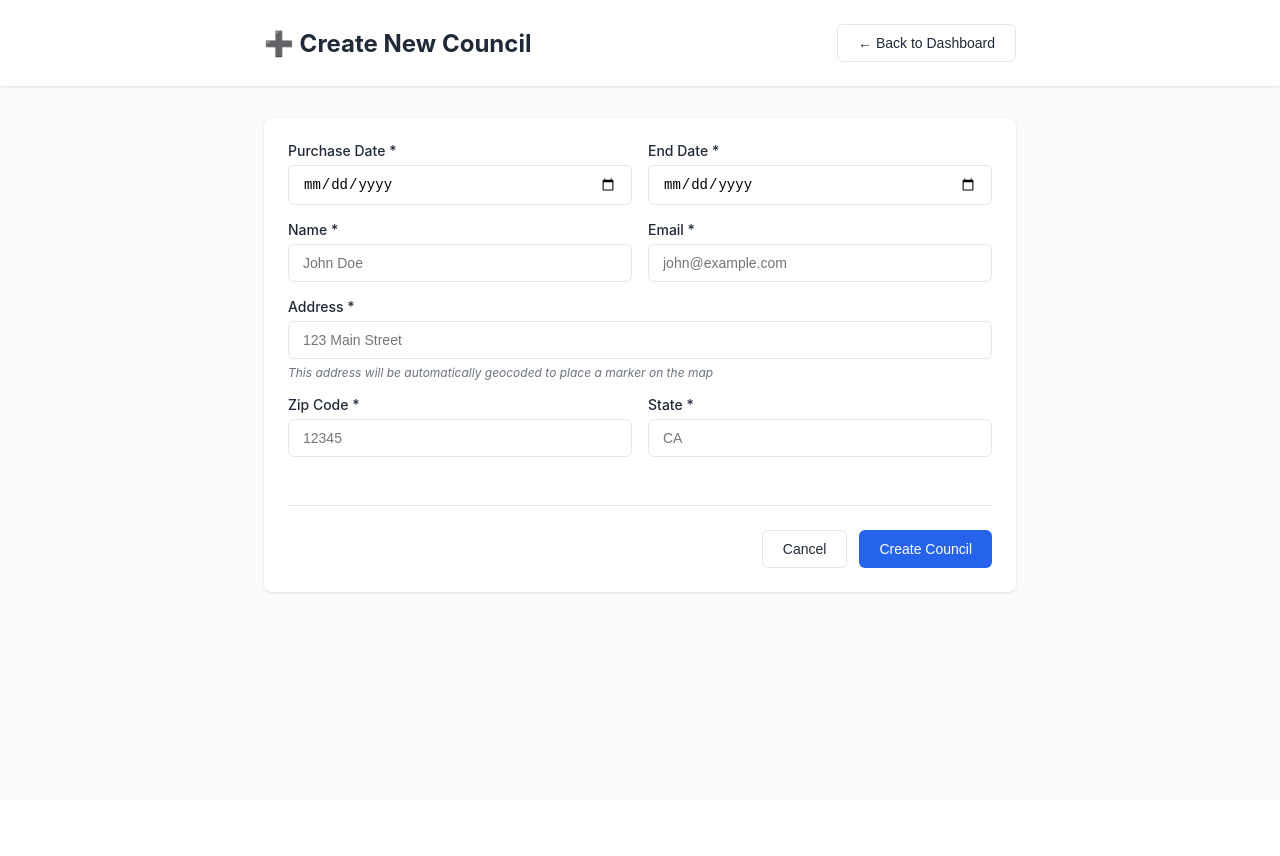
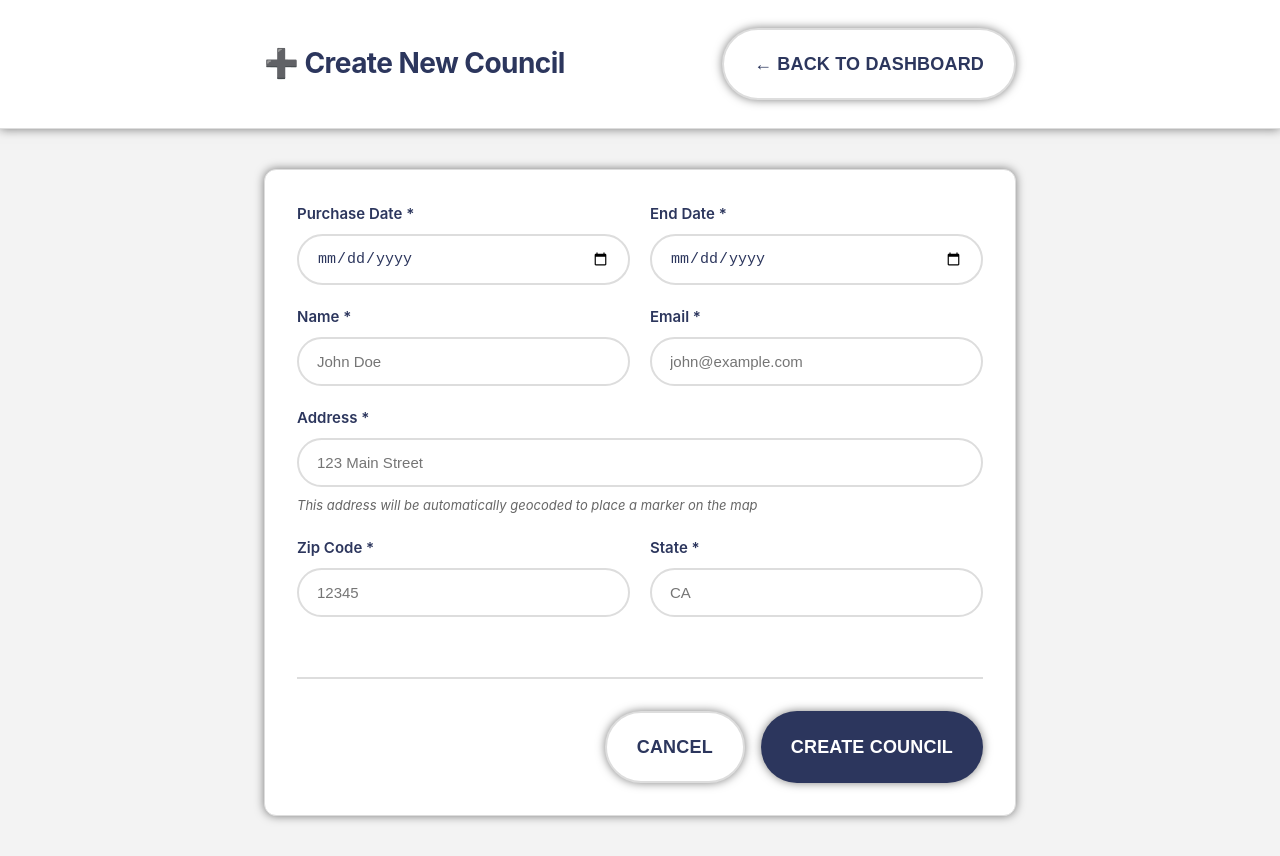
Before and after one commit to gufigufi/Councils-Lists, a React (Vite) app in the folder frontend/: page /admin/councils/new in a window 1280 px wide. Before the commit the page ends 800 px from the top, so only its background shows below. Built offline with nearby package versions, Linux system fonts and the light colour scheme; sample sign-in values are in the browser's storage.

Commit message:
feat: enhance UI components and styles, add header logo, and update CSS variables

```diff
--- a/frontend/src/components/Admin/CouncilForm.css
+++ b/frontend/src/components/Admin/CouncilForm.css
@@ -1,12 +1,13 @@
 .council-form-page {
     min-height: 100vh;
-    background: var(--bg-light);
+    background: var(--bg-secondary);
 }
 
 .form-header {
-    background: white;
+    background: var(--bg-primary);
     box-shadow: var(--shadow);
-    padding: 1.5rem 0;
+    padding: 1.75rem 0;
+    border-bottom: 1px solid var(--border-color);
 }
 
 .form-header .container {
@@ -19,53 +20,59 @@
 }
 
 .form-title {
-    font-size: 1.5rem;
+    font-family: inherit;
+    font-size: 1.75rem;
     font-weight: 700;
     color: var(--text-primary);
     margin: 0;
+    letter-spacing: -0.02em;
 }
 
 .form-content {
     max-width: 800px;
     margin: 0 auto;
-    padding: 2rem 1.5rem;
+    padding: 2.5rem 1.5rem;
 }
 
 .form-card {
-    padding: 2rem;
+    padding: 2.5rem;
+    background: var(--bg-primary);
+    border-radius: 12px;
+    box-shadow: var(--shadow);
+    border: 1px solid var(--border-color);
 }
 
 .form-row {
     display: grid;
     grid-template-columns: 1fr 1fr;
-    gap: 1rem;
+    gap: 1.25rem;
 }
 
 .form-hint {
     display: block;
-    margin-top: 0.375rem;
-    font-size: 0.75rem;
+    margin-top: 0.5rem;
+    font-size: 0.8125rem;
     color: var(--text-secondary);
     font-style: italic;
 }
 
 .info-message {
-    padding: 0.75rem 1rem;
-    background: #eff6ff;
-    color: var(--primary-color);
-    border-radius: 0.375rem;
-    border: 1px solid #dbeafe;
-    font-size: 0.875rem;
-    margin-bottom: 1rem;
+    padding: 1rem 1.25rem;
+    background: #e8eaf2;
+    color: var(--primary-dark);
+    border-radius: 12px;
+    border: 2px solid var(--primary-color);
+    font-size: 0.9375rem;
+    margin-bottom: 1.25rem;
 }
 
 .form-actions {
     display: flex;
     justify-content: flex-end;
-    gap: 0.75rem;
-    margin-top: 2rem;
-    padding-top: 1.5rem;
-    border-top: 1px solid var(--border-color);
+    gap: 1rem;
+    margin-top: 2.5rem;
+    padding-top: 2rem;
+    border-top: 2px solid var(--border-color);
 }
 
 @media (max-width: 640px) {
--- a/frontend/src/components/Admin/Login.css
+++ b/frontend/src/components/Admin/Login.css
@@ -3,8 +3,8 @@
     display: flex;
     align-items: center;
     justify-content: center;
-    background: linear-gradient(135deg, #667eea 0%, #764ba2 100%);
-    padding: 1rem;
+    background: var(--bg-secondary);
+    padding: 1.5rem;
 }
 
 .login-container {
@@ -13,26 +13,31 @@
 }
 
 .login-card {
-    background: white;
-    padding: 2rem;
+    background: var(--bg-primary);
+    padding: 2.5rem;
+    border-radius: 12px;
+    box-shadow: var(--shadow-lg);
 }
 
 .login-header {
     text-align: center;
-    margin-bottom: 2rem;
+    margin-bottom: 2.5rem;
 }
 
 .login-title {
-    font-size: 1.875rem;
+    font-family: inherit;
+    font-size: 2rem;
     font-weight: 700;
     color: var(--text-primary);
-    margin: 0 0 0.5rem 0;
+    margin: 0 0 0.75rem 0;
+    letter-spacing: -0.02em;
 }
 
 .login-subtitle {
-    font-size: 1rem;
+    font-size: 1.0625rem;
     color: var(--text-secondary);
     margin: 0;
+    font-weight: 400;
 }
 
 .login-footer {
@@ -43,9 +48,12 @@
 .back-link {
     color: var(--primary-color);
     text-decoration: none;
-    font-size: 0.875rem;
+    font-size: 0.9375rem;
+    font-weight: 600;
+    transition: all 0.3s ease;
 }
 
 .back-link:hover {
-    text-decoration: underline;
+    color: var(--primary-dark);
+    transform: translateY(-1px);
 }
--- a/frontend/src/components/Home/HomePage.jsx
+++ b/frontend/src/components/Home/HomePage.jsx
@@ -3,6 +3,7 @@ import MapView from '../Map/MapView';
 import SearchBar from '../Search/SearchBar';
 import CouncilList from '../CouncilList/CouncilList';
 import { councilsAPI } from '../../services/api';
+import headerLogo from '../../assets/header-logo.png';
 import './HomePage.css';
 
 function HomePage() {
@@ -78,8 +79,16 @@ function HomePage() {
         <div className="home-page">
             <header className="header">
                 <div className="container">
-                    <h1 className="logo">📍 Council Map Finder</h1>
-                    <a href="/admin" className="admin-link">Admin Panel</a>
+                    <div className="logo-container">
+                        <img src={headerLogo} alt="Logo" className="header-logo" />
+                        <h1 className="logo">Council Map Finder</h1>
+                    </div>
+                    <a href="tel:+13322392379" className="phone-link">
+                        <svg width="20" height="20" viewBox="0 0 20 20" fill="currentColor" xmlns="http://www.w3.org/2000/svg">
+                            <path d="M2 3C2 2.44772 2.44772 2 3 2H5.15287C5.64171 2 6.0589 2.35341 6.13927 2.8356L6.87858 7.27147C6.95075 7.70451 6.73206 8.13397 6.3394 8.3303L4.79126 9.10437C5.90756 11.8783 8.12168 14.0924 10.8956 15.2087L11.6697 13.6606C11.866 13.2679 12.2955 13.0492 12.7285 13.1214L17.1644 13.8607C17.6466 13.9411 18 14.3583 18 14.8471V17C18 17.5523 17.5523 18 17 18H15C7.8203 18 2 12.1797 2 5V3Z"/>
+                        </svg>
+                        +1 332-239-2379
+                    </a>
                 </div>
             </header>
 
--- a/frontend/src/components/Search/SearchBar.css
+++ b/frontend/src/components/Search/SearchBar.css
@@ -4,20 +4,21 @@
 
 .search-title {
     font-size: 1.25rem;
-    font-weight: 600;
+    font-weight: 700;
     color: var(--text-primary);
     margin: 0 0 1rem 0;
+    letter-spacing: -0.02em;
 }
 
 .search-form {
     display: flex;
-    gap: 0.75rem;
+    gap: 1rem;
     align-items: center;
 }
 
 .search-input {
     flex: 1;
-    max-width: 600px;
+    max-width: 650px;
 }
 
 @media (max-width: 640px) {
--- a/frontend/src/index.css
+++ b/frontend/src/index.css
@@ -5,17 +5,25 @@
 }
 
 :root {
-  --primary-color: #2563eb;
-  --primary-dark: #1d4ed8;
-  --danger-color: #dc2626;
-  --success-color: #16a34a;
-  --text-primary: #1f2937;
-  --text-secondary: #6b7280;
-  --bg-light: #f9fafb;
-  --border-color: #e5e7eb;
-  --shadow: 0 1px 3px rgba(0, 0, 0, 0.1);
-  --shadow-md: 0 4px 6px rgba(0, 0, 0, 0.1);
-  --shadow-lg: 0 10px 15px rgba(0, 0, 0, 0.1);
+  --primary-color: #2c365d;
+  --primary-dark: #1f2740;
+  --primary-light: #3d4870;
+  --accent-color: #2c365d;
+  --danger-color: #dc3545;
+  --success-color: #28a745;
+  --text-primary: #2c365d;
+  --text-secondary: #666666;
+  --text-light: #999999;
+  --bg-primary: #ffffff;
+  --bg-secondary: #f3f3f3;
+  --bg-accent: #e8e8e8;
+  --border-color: #dddddd;
+  --shadow: 0px 0px 10px 0px rgba(0, 0, 0, 0.5);
+  --shadow-md: 0px 2px 15px 0px rgba(0, 0, 0, 0.3);
+  --shadow-lg: 0px 4px 20px 0px rgba(0, 0, 0, 0.4);
+  --border-radius: 52px;
+  --border-radius-sm: 52px;
+  --border-radius-lg: 52px;
 }
 
 body {
@@ -25,6 +33,9 @@ body {
   -webkit-font-smoothing: antialiased;
   -moz-osx-font-smoothing: grayscale;
   color: var(--text-primary);
+  background: var(--bg-secondary);
+  font-size: 16px;
+  line-height: 1.6;
 }
 
 /* Map container */
@@ -36,16 +47,21 @@ body {
 
 /* Button styles */
 .btn {
-  padding: 0.625rem 1.25rem;
+  padding: 20px 30px;
   border: none;
-  border-radius: 0.375rem;
-  font-size: 0.875rem;
-  font-weight: 500;
+  border-radius: 52px;
+  font-size: 18px;
+  font-weight: 600;
   cursor: pointer;
-  transition: all 0.2s;
+  transition: all 0.3s ease;
   display: inline-flex;
   align-items: center;
-  gap: 0.5rem;
+  justify-content: center;
+  gap: 0.625rem;
+  letter-spacing: 0.01em;
+  text-transform: uppercase;
+  line-height: 28px;
+  box-shadow: 0px 0px 10px 0px rgba(0, 0, 0, 0.5);
 }
 
 .btn-primary {
@@ -55,6 +71,8 @@ body {
 
 .btn-primary:hover {
   background: var(--primary-dark);
+  transform: translateY(-2px);
+  box-shadow: 0px 0px 15px 0px rgba(0, 0, 0, 0.6);
 }
 
 .btn-danger {
@@ -67,29 +85,34 @@ body {
 }
 
 .btn-secondary {
-  background: white;
+  background: var(--bg-primary);
   color: var(--text-primary);
-  border: 1px solid var(--border-color);
+  border: 2px solid var(--border-color);
 }
 
 .btn-secondary:hover {
-  background: var(--bg-light);
+  background: var(--bg-accent);
+  border-color: var(--primary-color);
+  transform: translateY(-2px);
 }
 
 /* Input styles */
 .input {
   width: 100%;
-  padding: 0.625rem 0.875rem;
-  border: 1px solid var(--border-color);
-  border-radius: 0.375rem;
-  font-size: 0.875rem;
-  transition: all 0.2s;
+  padding: 0.875rem 1.125rem;
+  border: 2px solid var(--border-color);
+  border-radius: 52px;
+  font-size: 0.9375rem;
+  transition: all 0.3s ease;
+  background: var(--bg-primary);
+  color: var(--text-primary);
 }
 
 .input:focus {
   outline: none;
   border-color: var(--primary-color);
-  box-shadow: 0 0 0 3px rgba(37, 99, 235, 0.1);
+  box-shadow: 0 0 0 4px rgba(44, 54, 93, 0.12);
+  background: var(--bg-primary);
 }
 
 .input-error {
@@ -98,40 +121,43 @@ body {
 
 /* Form styles */
 .form-group {
-  margin-bottom: 1rem;
+  margin-bottom: 1.25rem;
 }
 
 .form-label {
   display: block;
-  margin-bottom: 0.375rem;
-  font-size: 0.875rem;
-  font-weight: 500;
+  margin-bottom: 0.5rem;
+  font-size: 0.9375rem;
+  font-weight: 600;
   color: var(--text-primary);
 }
 
 .form-error {
-  margin-top: 0.25rem;
-  font-size: 0.75rem;
+  margin-top: 0.375rem;
+  font-size: 0.8125rem;
   color: var(--danger-color);
+  font-weight: 500;
 }
 
 /* Card styles */
 .card {
-  background: white;
-  border-radius: 0.5rem;
+  background: var(--bg-primary);
+  border-radius: 12px;
   box-shadow: var(--shadow);
-  padding: 1.5rem;
+  padding: 2rem;
+  border: 1px solid var(--border-color);
 }
 
 .card-header {
-  margin-bottom: 1.5rem;
-  padding-bottom: 1rem;
-  border-bottom: 1px solid var(--border-color);
+  margin-bottom: 2rem;
+  padding-bottom: 1.25rem;
+  border-bottom: 2px solid var(--border-color);
 }
 
 .card-title {
-  font-size: 1.125rem;
-  font-weight: 600;
+  font-family: inherit;
+  font-size: 1.5rem;
+  font-weight: 700;
   color: var(--text-primary);
 }
 
@@ -206,3 +232,48 @@ body {
 .gap-4 {
   gap: 1rem;
 }
+
+/* Typography */
+h1, h2, h3, h4, h5, h6 {
+  font-family: inherit;
+  font-weight: 700;
+  line-height: 1.2;
+  color: var(--text-primary);
+  margin: 0;
+}
+
+h1 {
+  font-size: 2.5rem;
+  letter-spacing: -0.02em;
+}
+
+h2 {
+  font-size: 2rem;
+  letter-spacing: -0.015em;
+}
+
+h3 {
+  font-size: 1.5rem;
+}
+
+/* Links */
+a {
+  transition: all 0.3s ease;
+}
+
+/* Selection */
+::selection {
+  background: var(--accent-color);
+  color: white;
+}
+
+/* Smooth scrolling */
+html {
+  scroll-behavior: smooth;
+}
+
+/* Focus styles */
+*:focus-visible {
+  outline: 2px solid var(--primary-color);
+  outline-offset: 2px;
+}
```
Also changed, not shown: frontend/src/components/Admin/Dashboard.css (+44 -36 lines), frontend/src/components/CouncilList/CouncilList.css (+37 -28 lines), frontend/src/components/Home/HomePage.css (+82 -24 lines), frontend/index.html (line endings or trailing spaces), frontend/src/assets/header-logo.png (added), 1 other file (tests, documents, lock files or other folders).
